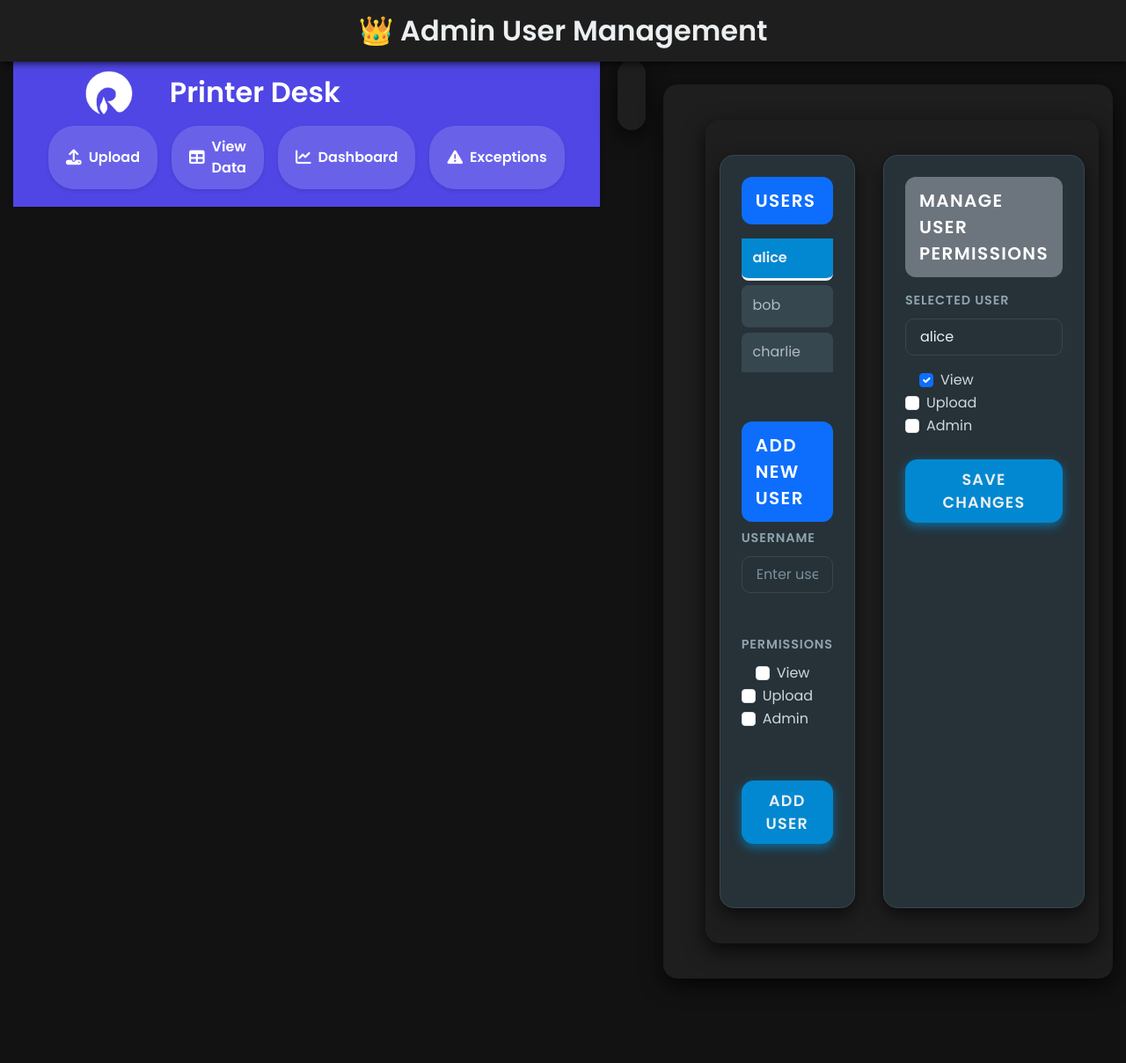
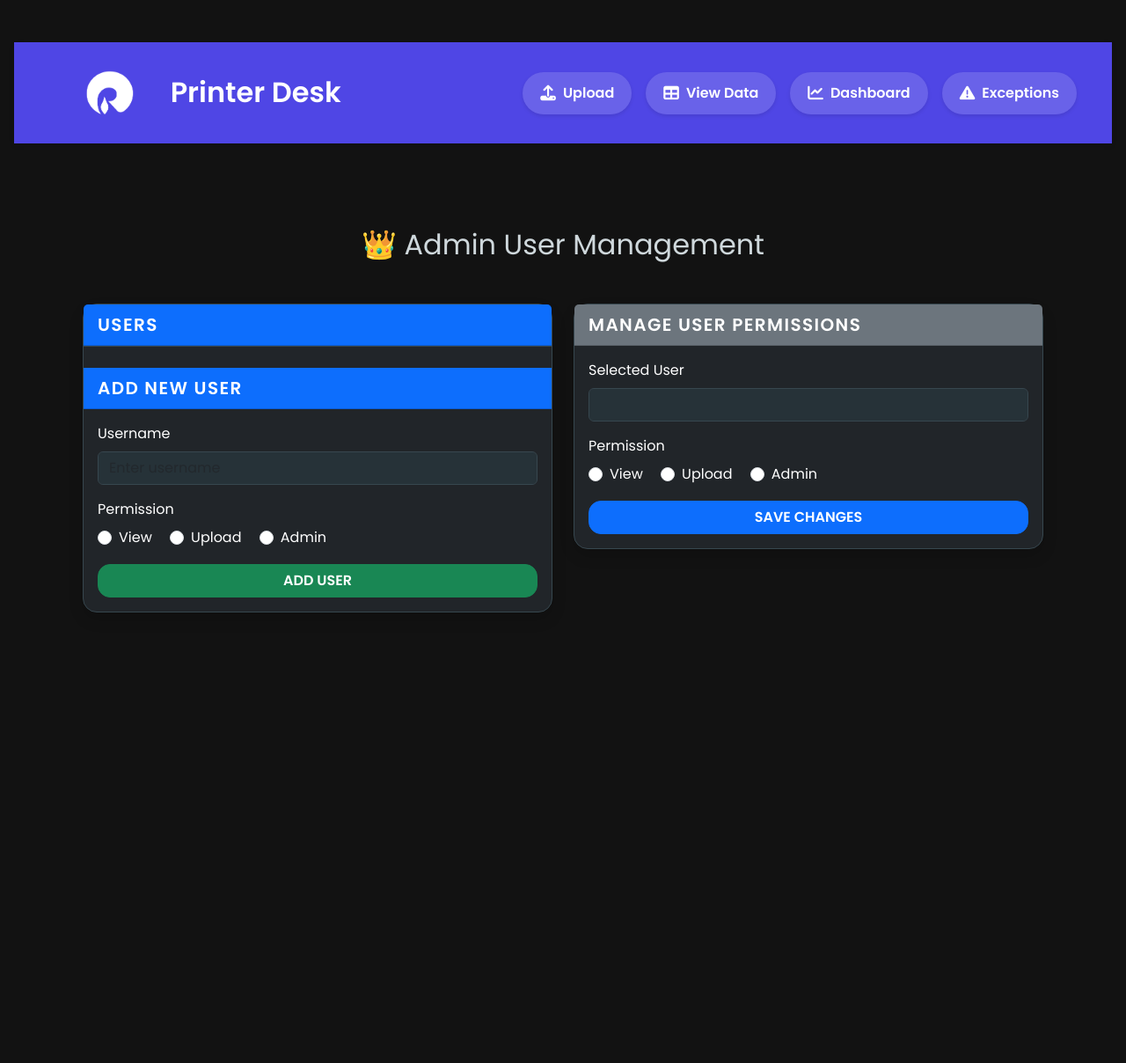
Before and after one commit to Shrx14/PrintDesk, a Flask app: template templates/admin.html in a window 1280 px wide. Shown: the whole page at 88% size. After the commit the page ends 696 px from the top, so only its background shows below. Run offline with Flask 3, Linux system fonts and the light colour scheme; the template is opened without the code that fills it, so the values that code supplies are empty; some libraries are stand-ins or nearby versions.

Commit message:
ADMIN page backnd

```diff
--- a/templates/admin.html
+++ b/templates/admin.html
@@ -1,122 +1,112 @@
 {% extends "base.html" %}
-
 {% block title %}Admin Management{% endblock %}
 
 {% block content %}
-<div style="position: fixed; top: 0; left: 0; width: 100%; background-color: #1e1e1e; padding: 1rem 0; z-index: 1000; box-shadow: 0 2px 8px rgba(0,0,0,0.7);">
-  <h2 style="margin: 0; color: #eceff1; text-align: center; font-weight: 600;">👑 Admin User Management</h2>
+<div class="container py-5">
+  <h2 class="text-center mb-5">👑 Admin User Management</h2>
+
+  <div class="row g-4">
+    <!-- User List & Add User -->
+    <div class="col-md-6">
+      <div class="card bg-dark text-white shadow">
+        <div class="card-header bg-primary text-white">
+          <strong>Users</strong>
         </div>
+        <ul id="userList" class="list-group list-group-flush">
+          {% for username in users %}
+            <li class="list-group-item" data-username="{{ username }}">{{ username }}</li>
+          {% endfor %}
+        </ul>
 
-<div style="padding-top: 4rem;"></div>
-
-<div class="container d-flex" style="gap: 2rem; max-width: 900px; overflow-x: hidden;">
-
-  <!-- Left Panel: User Selection and Add New User -->
-  <div class="user-selection-panel" style="flex: 1; background-color: #263238; border-radius: 16px; padding: 1.5rem; box-shadow: 0 8px 20px rgba(0, 0, 0, 0.6); border: 1.5px solid #37474f; display: flex; flex-direction: column; gap: 2rem;">
-    <div>
-      <div class="card-header bg-primary text-white mb-3" style="border-radius: 12px; padding: 0.75rem 1rem; font-weight: 600; font-size: 1.25rem; user-select: none;">Users</div>
-      <ul id="userList" class="list-group-flush" style="margin-bottom: 1.5rem; padding-left: 0;">
-        <!-- Example static users, replace with dynamic data -->
-        <li class="list-group-item" data-username="alice">alice</li>
-        <li class="list-group-item" data-username="bob">bob</li>
-        <li class="list-group-item" data-username="charlie">charlie</li>
-        <!-- Add more users dynamically -->
-      </ul>
+        <div class="card-header bg-primary text-white mt-4">
+          <strong>Add New User</strong>
         </div>
-
-    <div>
-      <div class="card-header bg-primary text-white mb-2" style="border-radius: 12px; padding: 0.75rem 1rem; font-weight: 600; font-size: 1.25rem; user-select: none;">Add New User</div>
-      <form id="addUserForm" class="row g-3 align-items-center">
-        <div class="col-12 mb-2">
+        <form id="addUserForm" class="p-3">
+          <div class="mb-3">
             <label for="newUsername" class="form-label">Username</label>
             <input type="text" id="newUsername" class="form-control" placeholder="Enter username" required>
           </div>
-        <div class="col-12 mb-3">
-          <label class="form-label">Permissions</label>
-          <div class="form-check form-check-inline ms-3">
-            <input class="form-check-input" type="checkbox" id="permView" value="view">
+          <div class="mb-3">
+            <label class="form-label">Permission</label><br>
+            <div class="form-check form-check-inline">
+              <input class="form-check-input" type="radio" name="newUserPermission" id="permView" value="view">
               <label class="form-check-label" for="permView">View</label>
             </div>
             <div class="form-check form-check-inline">
-            <input class="form-check-input" type="checkbox" id="permUpload" value="upload">
+              <input class="form-check-input" type="radio" name="newUserPermission" id="permUpload" value="upload">
               <label class="form-check-label" for="permUpload">Upload</label>
             </div>
             <div class="form-check form-check-inline">
-            <input class="form-check-input" type="checkbox" id="permAdmin" value="admin">
+              <input class="form-check-input" type="radio" name="newUserPermission" id="permAdmin" value="admin">
               <label class="form-check-label" for="permAdmin">Admin</label>
             </div>
           </div>
-        <div class="col-12 d-flex justify-content-center">
           <button type="submit" class="btn btn-success w-100">Add User</button>
-        </div>
         </form>
       </div>
     </div>
 
-  <!-- Right Panel: Manage Selected User -->
-  <div class="manage-user-panel" style="flex: 1; background-color: #263238; border-radius: 16px; padding: 1.5rem; box-shadow: 0 8px 20px rgba(0, 0, 0, 0.6); border: 1.5px solid #37474f;">
-    <div class="card-header bg-secondary text-white mb-3" style="border-radius: 12px; padding: 0.75rem 1rem; font-weight: 600; font-size: 1.25rem; user-select: none;">Manage User Permissions</div>
-    <form id="userPermissionsForm">
+    <!-- Manage Selected User -->
+    <div class="col-md-6">
+      <div class="card bg-dark text-white shadow">
+        <div class="card-header bg-secondary text-white">
+          <strong>Manage User Permissions</strong>
+        </div>
+        <form id="userPermissionsForm" class="p-3">
           <div class="mb-3">
             <label for="selectedUsername" class="form-label">Selected User</label>
             <input type="text" id="selectedUsername" class="form-control" readonly>
           </div>
-      <div class="form-check form-check-inline ms-3">
-        <input class="form-check-input" type="checkbox" id="manageView" value="view">
+          <div class="mb-3">
+            <label class="form-label">Permission</label><br>
+            <div class="form-check form-check-inline">
+              <input class="form-check-input" type="radio" name="permissionRadio" id="manageView" value="view">
               <label class="form-check-label" for="manageView">View</label>
             </div>
             <div class="form-check form-check-inline">
-        <input class="form-check-input" type="checkbox" id="manageUpload" value="upload">
+              <input class="form-check-input" type="radio" name="permissionRadio" id="manageUpload" value="upload">
               <label class="form-check-label" for="manageUpload">Upload</label>
             </div>
             <div class="form-check form-check-inline">
-        <input class="form-check-input" type="checkbox" id="manageAdmin" value="admin">
+              <input class="form-check-input" type="radio" name="permissionRadio" id="manageAdmin" value="admin">
               <label class="form-check-label" for="manageAdmin">Admin</label>
             </div>
-      <div class="mt-4 text-end">
-        <button type="submit" class="btn btn-primary">Save Changes</button>
           </div>
+          <button type="submit" class="btn btn-primary w-100">Save Changes</button>
         </form>
       </div>
-
+    </div>
+  </div>
 </div>
 
 <script>
-  // Sample user data - in real app, this should come from backend
-  const users = {
-    alice: { view: true, upload: false, admin: false },
-    bob: { view: true, upload: true, admin: false },
-    charlie: { view: false, upload: false, admin: true }
-  };
+// User data passed from Flask backend
+const users = JSON.parse(`{{ users | tojson | safe }}`);
 
 const userList = document.getElementById('userList');
 const selectedUsernameInput = document.getElementById('selectedUsername');
 const manageView = document.getElementById('manageView');
 const manageUpload = document.getElementById('manageUpload');
 const manageAdmin = document.getElementById('manageAdmin');
-
 let selectedUser = null;
 
-  // Function to clear selection highlight
 function clearSelection() {
-    const items = userList.querySelectorAll('li');
-    items.forEach(item => item.classList.remove('active'));
+  userList.querySelectorAll('li').forEach(item => item.classList.remove('active'));
 }
 
-  // Function to update manage user form based on selected user
 function updateManageUserForm(username) {
   selectedUsernameInput.value = username;
   const perms = users[username];
-    manageView.checked = perms.view;
-    manageUpload.checked = perms.upload;
-    manageAdmin.checked = perms.admin;
+
+  // Set only one permission checked
+  manageView.checked = perms.view && !perms.upload && !perms.admin;
+  manageUpload.checked = perms.upload && !perms.view && !perms.admin;
+  manageAdmin.checked = perms.admin && !perms.view && !perms.upload;
 }
 
-  // Handle user selection from list
 userList.addEventListener('click', (e) => {
   if (e.target && e.target.tagName === 'LI') {
     const username = e.target.getAttribute('data-username');
-      if (!username) return;
     selectedUser = username;
     clearSelection();
     e.target.classList.add('active');
@@ -124,7 +114,6 @@
   }
 });
 
-  // Initialize with first user selected
 const firstUser = userList.querySelector('li');
 if (firstUser) {
   firstUser.classList.add('active');
@@ -132,273 +121,150 @@
   updateManageUserForm(selectedUser);
 }
 
-  // Handle add new user form submission
 document.getElementById('addUserForm').addEventListener('submit', function(e) {
   e.preventDefault();
+
   const username = document.getElementById('newUsername').value.trim();
-    if (!username) return alert('Please enter a username.');
-
-    if (users.hasOwnProperty(username)) {
-      alert('User already exists.');
+  if (!username || users[username]) {
+    alert('Invalid or duplicate username.');
     return;
   }
 
-    const view = document.getElementById('permView').checked;
-    const upload = document.getElementById('permUpload').checked;
-    const admin = document.getElementById('permAdmin').checked;
+  const selectedPermission = document.querySelector('input[name="newUserPermission"]:checked');
+  if (!selectedPermission) {
+    alert('Please select a permission.');
+    return;
+  }
 
-    // Add user to data
-    users[username] = { view, upload, admin };
+  const roles = [selectedPermission.value];
 
-    // Add user to list
+  fetch('/add_user', {
+    method: 'POST',
+    headers: {
+      'Content-Type': 'application/json'
+    },
+    body: JSON.stringify({ username, roles })
+  })
+  .then(response => response.json())
+  .then(data => {
+    if (data.error) {
+      alert(`Error: ${data.error}`);
+      return;
+    }
+
+    // Update frontend
+    users[username] = {
+      view: roles.includes('view'),
+      upload: roles.includes('upload'),
+      admin: roles.includes('admin')
+    };
+
     const li = document.createElement('li');
     li.className = 'list-group-item';
     li.setAttribute('data-username', username);
     li.textContent = username;
     userList.appendChild(li);
 
-    // Clear form
     this.reset();
-
-    // Select the new user
     clearSelection();
     li.classList.add('active');
     selectedUser = username;
     updateManageUserForm(username);
+  })
+  .catch(error => {
+    console.error('Request failed:', error);
+    alert('An error occurred while adding the user.');
+  });
 });
 
-  // Handle manage user permissions form submission
 document.getElementById('userPermissionsForm').addEventListener('submit', function(e) {
   e.preventDefault();
-    if (!selectedUser) {
-      alert('No user selected.');
+  if (!selectedUser) return alert('No user selected.');
+
+  const selectedRole = document.querySelector('input[name="permissionRadio"]:checked');
+  if (!selectedRole) {
+    alert('Please select a permission.');
     return;
   }
-    users[selectedUser].view = manageView.checked;
-    users[selectedUser].upload = manageUpload.checked;
-    users[selectedUser].admin = manageAdmin.checked;
-    alert('Permissions updated for ' + selectedUser);
-    // Here you can add code to send updated permissions to backend
+
+  const roles = [selectedRole.value];
+
+  fetch('/update_user_permissions', {
+    method: 'POST',
+    headers: { 'Content-Type': 'application/json' },
+    body: JSON.stringify({ username: selectedUser, roles })
+  })
+  .then(response => response.json())
+  .then(data => {
+    if (data.error) {
+      alert(`Error: ${data.error}`);
+      return;
+    }
+
+    users[selectedUser] = {
+      view: roles.includes('view'),
+      upload: roles.includes('upload'),
+      admin: roles.includes('admin')
+    };
+
+    alert(`Permissions updated for ${selectedUser}`);
+  })
+  .catch(error => {
+    console.error('Error updating permissions:', error);
+    alert('An error occurred while updating permissions.');
+  });
 });
 </script>
 
 <style>
 @import url('https://fonts.googleapis.com/css2?family=Poppins:wght@400;600&display=swap');
-
 body {
   background-color: #121212;
   font-family: 'Poppins', sans-serif;
   color: #cfd8dc;
-  margin: 0;
   padding: 3rem 1rem;
-  min-height: 100vh;
-  display: flex;
-  justify-content: center;
-  align-items: flex-start;
-  overflow-x: hidden;
 }
-
-.container {
-  background-color: #1e1e1e;
-  border-radius: 16px;
-  max-width: 900px;
-  width: 100%;
-  padding: 2.5rem 1rem;
-  box-shadow: 0 8px 24px rgba(0, 0, 0, 0.75);
-  box-sizing: border-box;
-  display: flex;
-  gap: 2rem;
-}
-
-h2.mb-4 {
-  font-weight: 600;
-  font-size: 2.4rem;
-  text-align: center;
-  margin-bottom: 2rem;
-  color: #eceff1;
-  letter-spacing: 0.05em;
-}
-
-form.row.g-3 {
-  display: flex;
-  flex-wrap: wrap;
-  gap: 1.5rem;
-  justify-content: space-between;
-  margin-bottom: 3rem;
-}
-
-form .col-md-3 {
-  flex: 1 1 30%;
-  min-width: 200px;
-}
-
-label.form-label {
-  display: block;
-  font-weight: 600;
-  font-size: 0.9rem;
-  margin-bottom: 0.6rem;
-  color: #90a4ae;
-  text-transform: uppercase;
-  letter-spacing: 0.06em;
-  user-select: none;
-}
-
-input.form-control,
-select.form-select {
-  width: 100%;
-  padding: 0.5rem 1rem;
-  font-size: 1rem;
-  border-radius: 10px;
-  border: 1.5px solid #37474f;
-  background-color: #263238;
-  color: #eceff1;
-  font-weight: 500;
-  outline: none;
-  transition: border-color 0.25s ease;
-}
-
-input.form-control::placeholder {
-  color: #78909c;
-}
-
-input.form-control:focus,
-select.form-select:focus {
-  border-color: #4fc3f7;
-  box-shadow: 0 0 6px #4fc3f7a0;
-  background-color: #37474f;
-  color: #f0f4f8;
-}
-
-.d-none {
-  display: none !important;
-}
-
-button.btn {
-  width: 100%;
-  cursor: pointer;
-  padding: 0.6rem 1.6rem;
-  font-size: 1.1rem;
-  font-weight: 600;
-  border-radius: 14px;
-  border: none;
-  letter-spacing: 0.07em;
-  text-transform: uppercase;
-  color: #eceff1;
-  background-color: #0288d1;
-  box-shadow: 0 4px 12px #0288d1aa;
-  transition: background-color 0.3s ease, box-shadow 0.3s ease;
-  user-select: none;
-}
-
-button.btn:hover {
-  background-color: #039be5;
-  box-shadow: 0 6px 18px #039be5cc;
-  transform: translateY(-2px);
-}
-
-button.btn-outline-secondary {
-  background: transparent;
-  color: #4fc3f7;
-  border: 2px solid #4fc3f7;
-  transition: background-color 0.3s ease, color 0.3s ease;
-}
-
-button.btn-outline-secondary:hover {
-  background-color: #4fc3f7;
-  color: #121212;
-  box-shadow: 0 6px 18px #4fc3f7cc;
-  transform: translateY(-2px);
-}
-
-button.btn-outline-info {
-  background: transparent;
-  color: #82b1ff;
-  border: 2px solid #82b1ff;
-  transition: background-color 0.3s ease, color 0.3s ease;
-}
-
-button.btn-outline-info:hover {
-  background-color: #82b1ff;
-  color: #121212;
-  box-shadow: 0 6px 18px #82b1ffcc;
-  transform: translateY(-2px);
-}
-
 .card {
   background-color: #263238;
   border-radius: 16px;
-  padding: 1.8rem 2rem;
-  margin-bottom: 2.5rem;
-  box-shadow: 0 8px 20px rgba(0, 0, 0, 0.6);
-  transition: transform 0.3s ease;
   border: 1.5px solid #37474f;
+  box-shadow: 0 8px 20px rgba(0,0,0,0.6);
+  transition: transform 0.3s ease, box-shadow 0.3s ease;
 }
-
 .card:hover {
   transform: translateY(-6px);
   box-shadow: 0 14px 36px rgba(3, 155, 229, 0.5);
 }
-
 .card-header {
   font-weight: 600;
   font-size: 1.25rem;
-  color: #b0bec5;
-  margin-bottom: 1rem;
   text-transform: uppercase;
   letter-spacing: 0.07em;
-  user-select: none;
 }
-
-.list-group-flush {
-  padding: 0;
-  margin: 0;
-  list-style: none;
-}
-
 .list-group-item {
-  display: flex;
-  justify-content: flex-start;
-  padding: 0.65rem 0.8rem;
+  background-color: #37474f;
   color: #cfd8dccc;
   font-weight: 500;
-  border-bottom: 1px solid #37474f;
-  border-radius: 8px;
-  background-color: #37474f;
-  margin-bottom: 0.35rem;
-  transition: background-color 0.2s ease;
+  border: none;
   cursor: pointer;
-  user-select: none;
 }
-
-.list-group-item:hover {
-  background-color: #455a64;
-  color: #eceff1;
-}
-
 .list-group-item.active {
   background-color: #0288d1;
   color: #eceff1;
-  font-weight: 700;
 }
-
-@media (max-width: 720px) {
-  .container {
-    flex-direction: column;
+input.form-control {
+  background-color: #263238;
+  color: #eceff1;
+  border: 1.5px solid #37474f;
 }
-  .user-selection-panel,
-  .manage-user-panel {
-    max-height: none;
+input.form-control:focus {
+  border-color: #4fc3f7;
+  background-color: #37474f;
 }
-  form.row.g-3 {
-    flex-direction: column;
-  }
-  form .col-md-3 {
-    width: 100%;
-  }
-  .card {
-    padding: 1.4rem 1.6rem;
-  }
+button.btn {
+  border-radius: 14px;
+  text-transform: uppercase;
+  font-weight: 600;
 }
 </style>
-
 {% endblock %}
```
Also changed, not shown: run.py (+96 -1 lines). Lines whose indentation alone changed are shown as unchanged.
